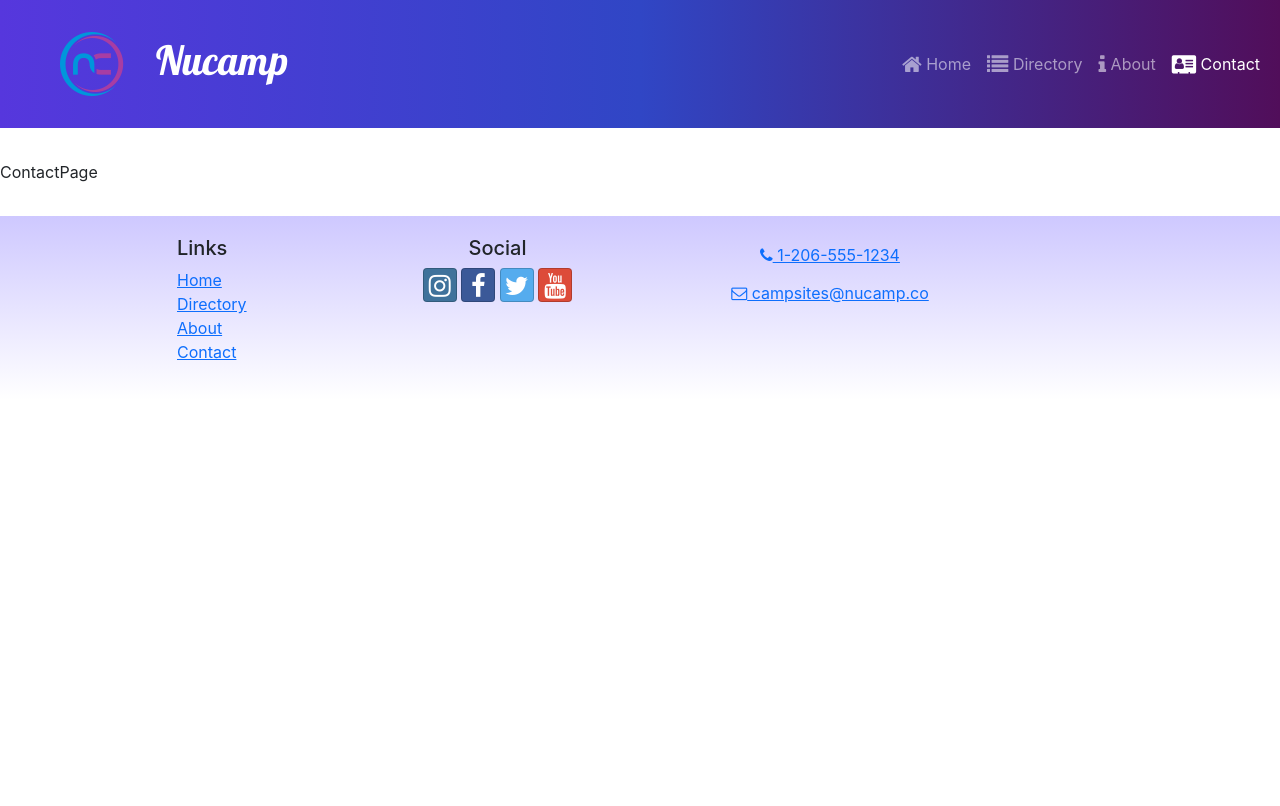
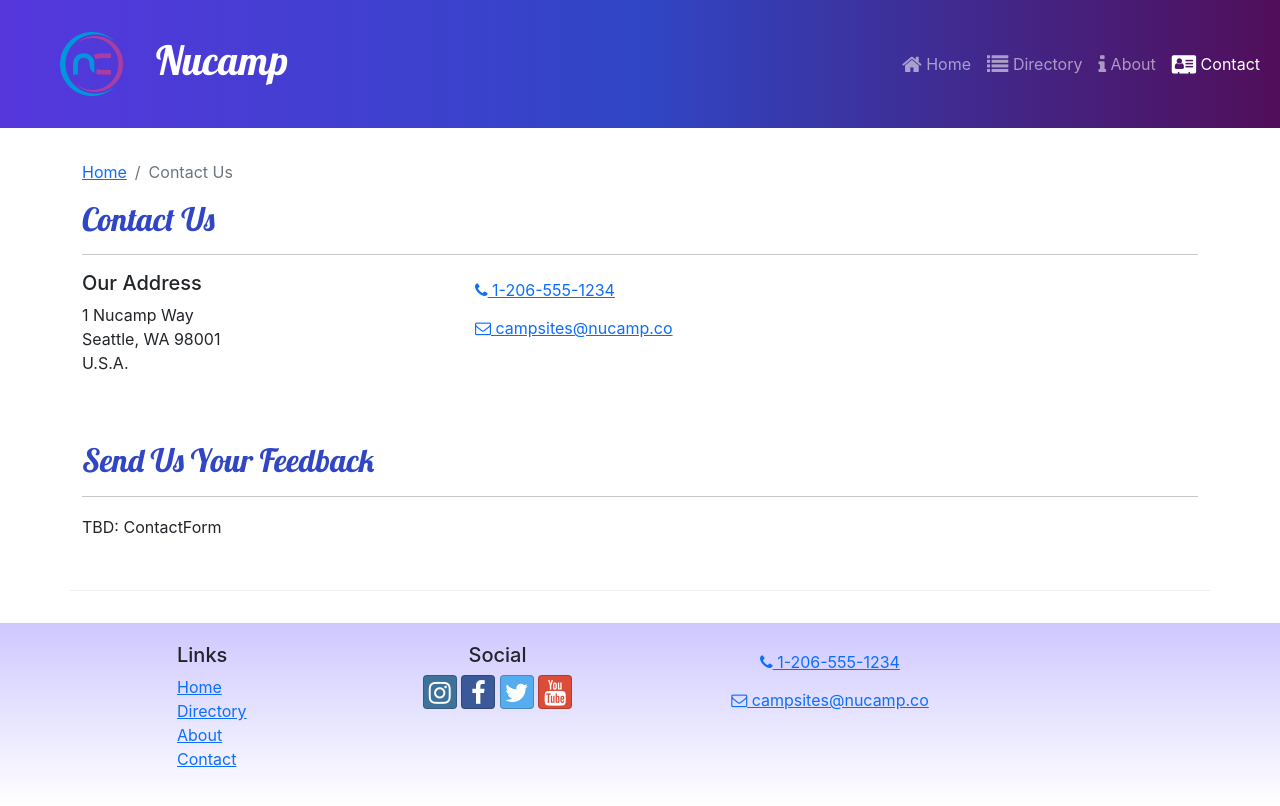
Before and after one commit to vstella215/React-Course-Project, a React (Create React App) app: page /contact in a window 1280 px wide. Built offline with nearby package versions, Linux system fonts and the light colour scheme.

Commit message:
ContactPage

```diff
--- a/src/pages/ContactPage.js
+++ b/src/pages/ContactPage.js
@@ -1,5 +1,46 @@
+import { Container, Col, Row } from "reactstrap";
+import Subheader from "../components/SubHeader";
+
 const ContactPage = () => {
-    return <div>ContactPage</div>
+  return (
+    <Container>
+      <Subheader current="Contact Us" />
+      <Row className="row-content-align-items-center">
+        <Col sm="4">
+          <h5>Our Address</h5>
+          <address>
+            1 Nucamp Way
+            <br />
+            Seattle, WA 98001
+            <br />
+            U.S.A.
+          </address>
+        </Col>
+        <Col>
+          <a role="button" className="btn btn-link" href="tel:+12065551234">
+            <i className="fa fa-phone" /> 1-206-555-1234
+          </a>
+          <br />
+          <a
+            role="button"
+            className="btn btn-link"
+            href="mailto:fakeemail@fakeemail.co"
+          >
+            <i className="fa fa-envelope-o" /> campsites@nucamp.co
+          </a>
+        </Col>
+      </Row>
+      <Row className="row-content">
+        <Col xs='12'>
+            <h2>Send Us Your Feedback</h2>
+            <hr/>
+        </Col>
+        <Col md='10'>
+            TBD: ContactForm
+        </Col>
+      </Row>
+    </Container>
+  );
 };
 
 export default ContactPage;
```
